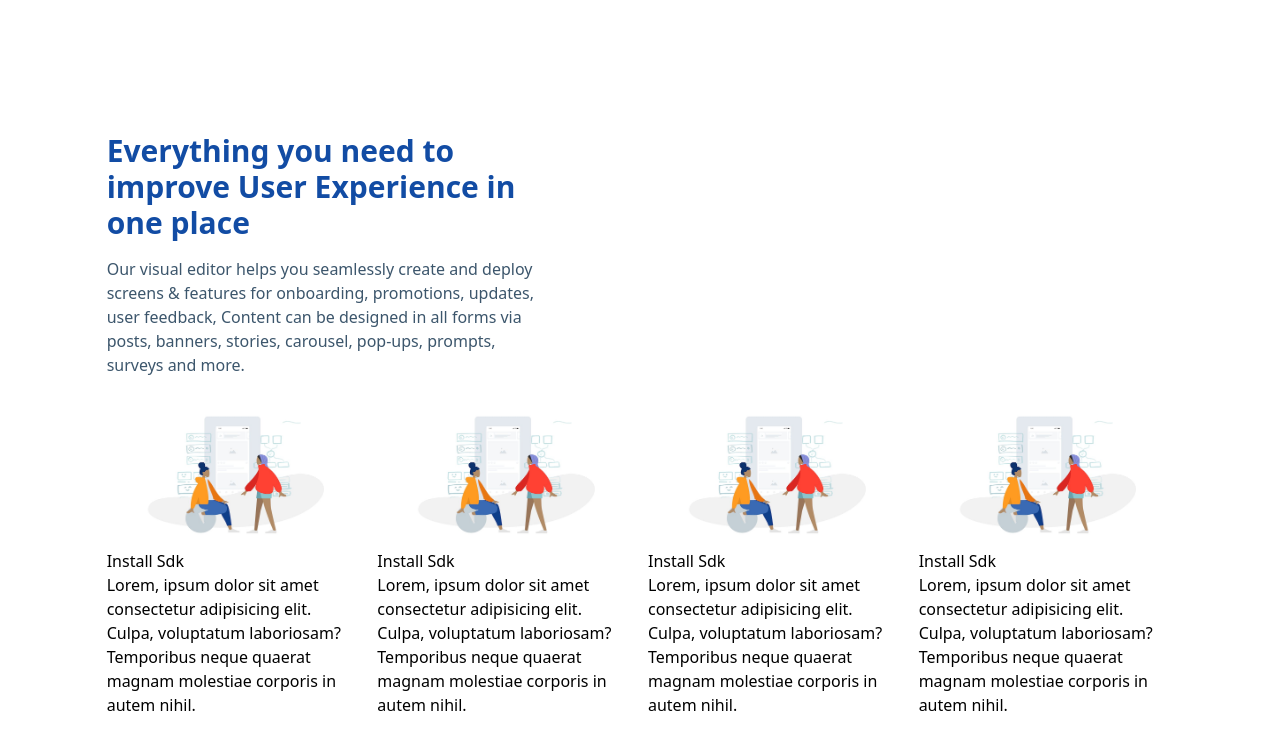
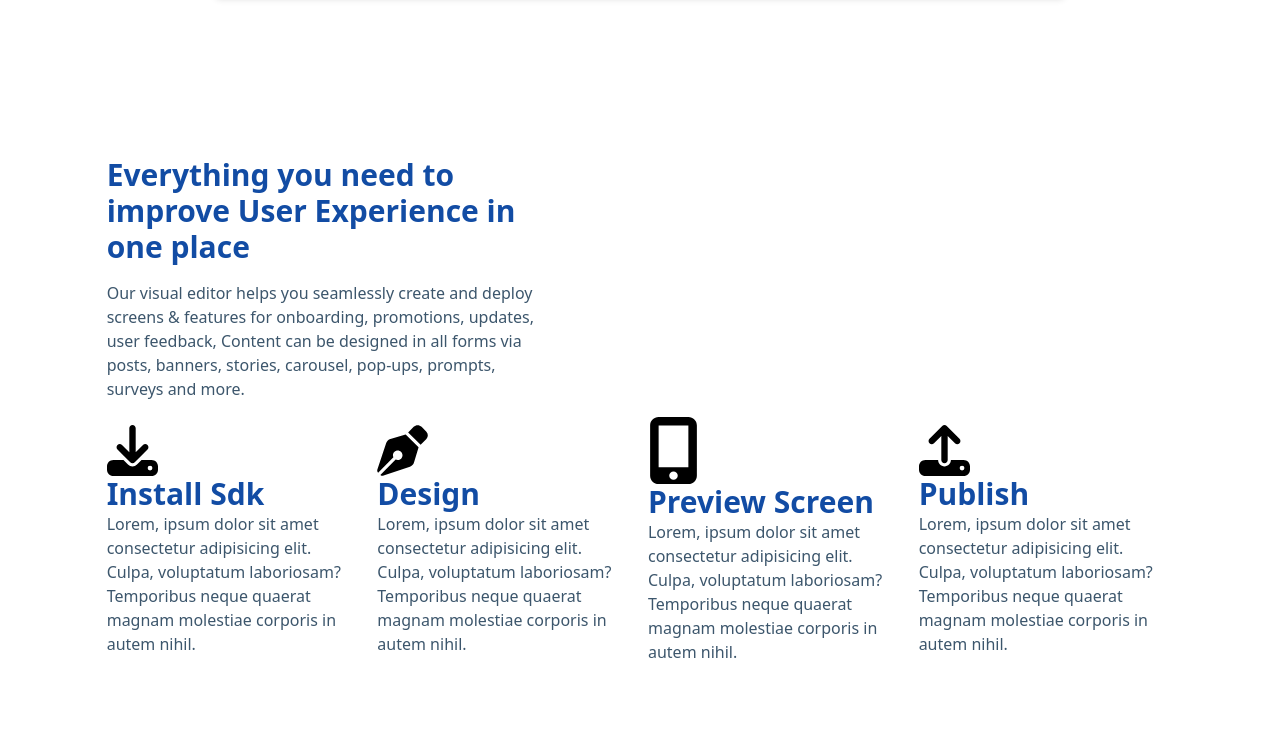
Before and after one commit to DEVZARAH/quickshippyPage, a website: page index.html in a window 1280 px wide. Shown: the part 1578-2327 px from the top of the page. After the commit the page ends 2306 px from the top, so only its background shows below. Drawn offline with Linux system fonts and the light colour scheme.

Commit message:
new sectin fixed

```diff
--- a/index.html
+++ b/index.html
@@ -6,6 +6,7 @@
   <meta http-equiv="X-UA-Compatible" content="IE=edge" />
   <meta name="viewport" content="width=device-width, initial-scale=1.0" />
   <link rel="stylesheet" href="css/main.css" />
+  link
   <title>Quickshippy Landing Page</title>
 </head>
 
@@ -164,46 +165,38 @@
       </div> -->
 
       <!-- Parent container -->
-      <div class="flex flex-col md:flex-row gap-4 ">
+      <div class="flex flex-col md:flex-row gap-4 justify-between items-center">
         <!-- card container -->
         <div class="w-full md:w-1/2 lg:w-1/4">
-          <div>
-            <img
-              src="/assets/https __yepso.cdn.bubble.io_f1676372547675x881351649427617400_Easy_20to_20use_20visual_20editor.jpg"
-              alt="">
+          <div class="text-shippy-black">
+           <img src="assets/download-solid.svg" alt="" width="20%">
           </div>
-          <p>Install Sdk</p>
-          <p>Lorem, ipsum dolor sit amet consectetur adipisicing elit. Culpa, voluptatum laboriosam? Temporibus neque
+          <p class="font-bold text-3xl text-shippy-blue">Install Sdk</p>
+          <p class="text-shippy-gray-four">Lorem, ipsum dolor sit amet consectetur adipisicing elit. Culpa, voluptatum laboriosam? Temporibus neque
             quaerat magnam molestiae corporis in autem nihil.</p>
         </div>
         <div class="w-full md:w-1/2 lg:w-1/4">
           <div>
-            <img
-              src="/assets/https __yepso.cdn.bubble.io_f1676372547675x881351649427617400_Easy_20to_20use_20visual_20editor.jpg"
-              alt="">
+           <img src="assets/pen-nib-solid.svg" alt="" width="20%">
           </div>
-          <p>Install Sdk</p>
-          <p>Lorem, ipsum dolor sit amet consectetur adipisicing elit. Culpa, voluptatum laboriosam? Temporibus neque
+          <p class="font-bold text-3xl text-shippy-blue">Design</p>
+          <p class="text-shippy-gray-four">Lorem, ipsum dolor sit amet consectetur adipisicing elit. Culpa, voluptatum laboriosam? Temporibus neque
             quaerat magnam molestiae corporis in autem nihil.</p>
         </div>
         <div class="w-full md:w-1/2 lg:w-1/4">
           <div>
-            <img
-              src="/assets/https __yepso.cdn.bubble.io_f1676372547675x881351649427617400_Easy_20to_20use_20visual_20editor.jpg"
-              alt="">
+          <img src="assets/mobile-screen-button-solid.svg" alt="" width="20%">
           </div>
-          <p>Install Sdk</p>
-          <p>Lorem, ipsum dolor sit amet consectetur adipisicing elit. Culpa, voluptatum laboriosam? Temporibus neque
+          <p class="font-bold text-3xl text-shippy-blue">Preview Screen</p>
+          <p class="text-shippy-gray-four">Lorem, ipsum dolor sit amet consectetur adipisicing elit. Culpa, voluptatum laboriosam? Temporibus neque
             quaerat magnam molestiae corporis in autem nihil.</p>
         </div>
         <div class="w-full md:w-1/2 lg:w-1/4">
           <div>
-            <img
-              src="/assets/https __yepso.cdn.bubble.io_f1676372547675x881351649427617400_Easy_20to_20use_20visual_20editor.jpg"
-              alt="">
+        <img src="assets/upload-solid.svg" alt="" width="20%">
           </div>
-          <p>Install Sdk</p>
-          <p>Lorem, ipsum dolor sit amet consectetur adipisicing elit. Culpa, voluptatum laboriosam? Temporibus neque
+          <p class="font-bold text-3xl text-shippy-blue">Publish</p>
+          <p class="text-shippy-gray-four">Lorem, ipsum dolor sit amet consectetur adipisicing elit. Culpa, voluptatum laboriosam? Temporibus neque
             quaerat magnam molestiae corporis in autem nihil.</p>
         </div>
       </div>
```
